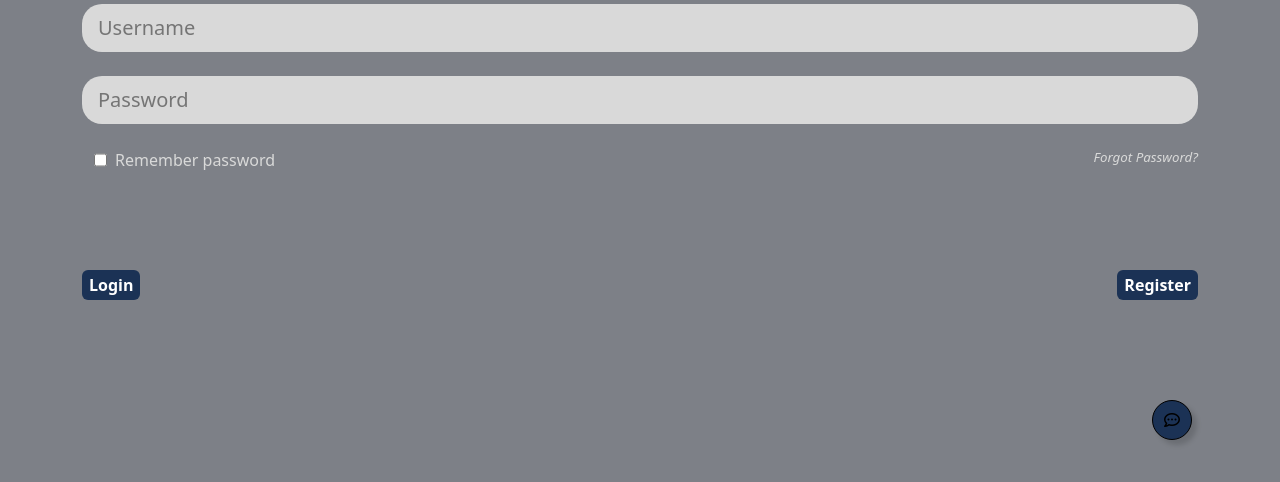
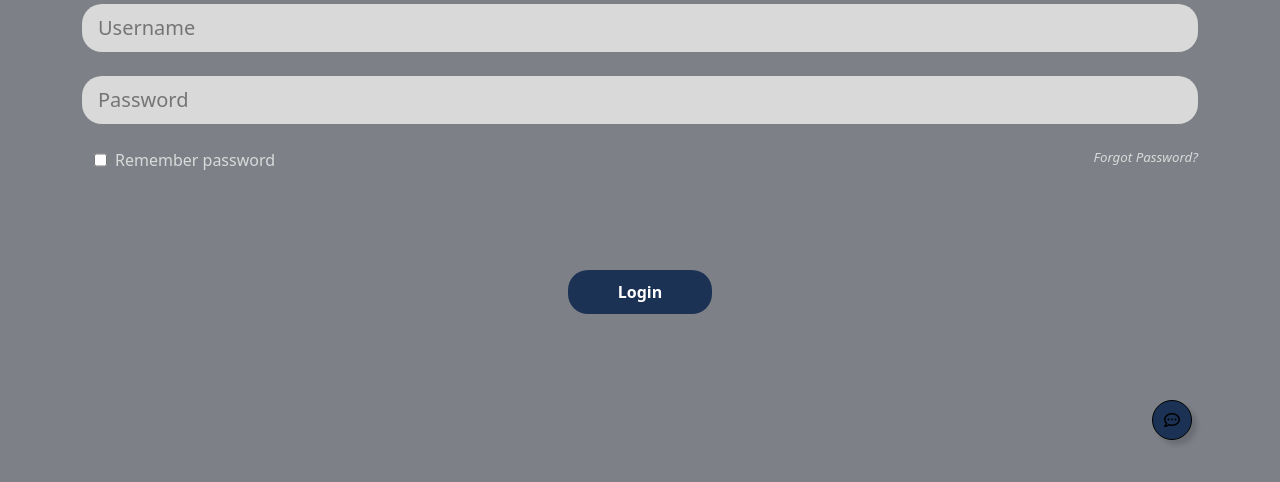
Before and after one commit to Placito/GEST_tasks, a React app: page /login in a window 1280 px wide. Shown: the part 312-794 px from the top of the page. Built offline with nearby package versions, Linux system fonts and the light colour scheme; no server answers.

Commit message:
login page

```diff
--- a/src/front/js/pages/login.js
+++ b/src/front/js/pages/login.js
@@ -57,20 +57,12 @@ export const Login = () => {
 			  <br/>
 			  <br/>
 			  <br/>
-			  <div className="d-flex justify-content-between">
+			  <div className="text-center">
 				<button
 				  className="btn-login"
 				>
 				  Login
 				</button>
-				<Link className="link" to="/signup">
-				  <button
-					className="btn-login"
-					type="submit"
-				  >
-					Register
-				  </button>
-				</Link>
 			  </div>
 			</div>
 		  </div>
--- a/src/front/styles/login.css
+++ b/src/front/styles/login.css
@@ -23,16 +23,9 @@
       padding: 10px;
       font-weight: 700;
       text-align: center;
-      padding: 3px 7px 3px 7px;
-      border-radius: 6px;
+      padding: 10px 50px 10px 50px;
+      border-radius: 20px;
       border: 0px;
-    }
-    .line-login {
-      border: solid 1px #D9D9D9;
-      height: 1px;
-    }
-    .or {
-        color: #D9D9D9;
     }
     .remember {
         color: #D9D9D9;
```
